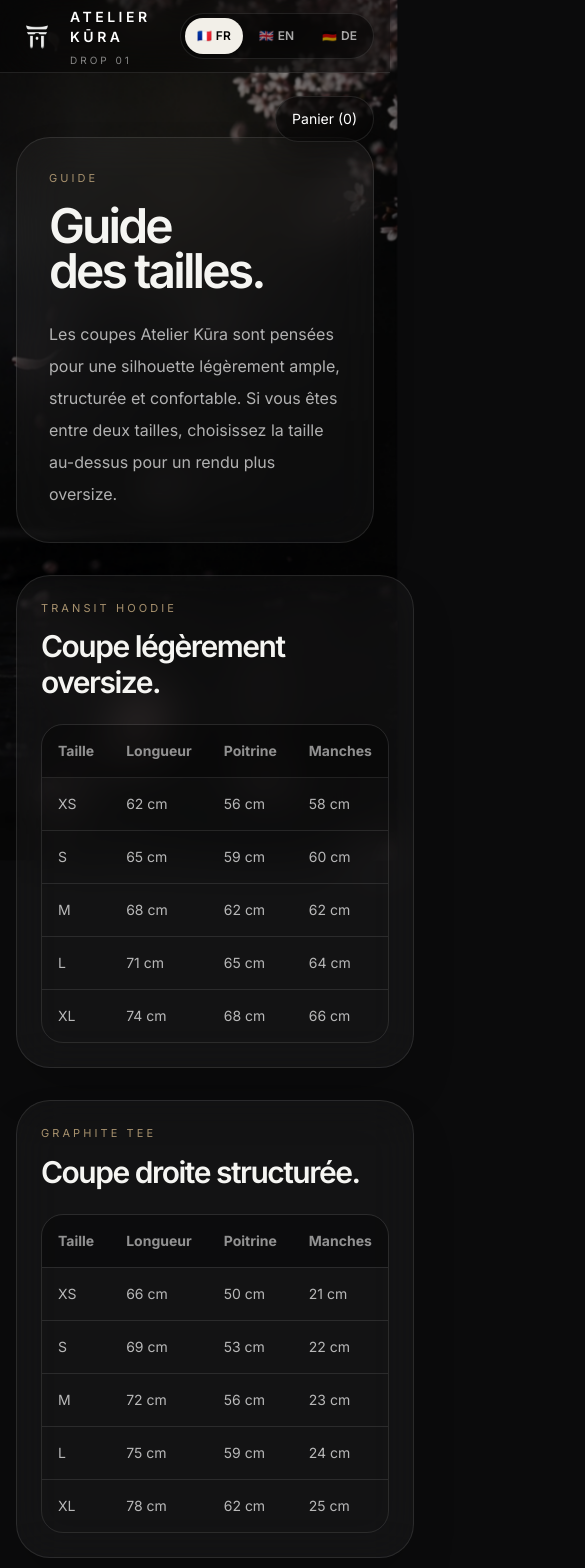
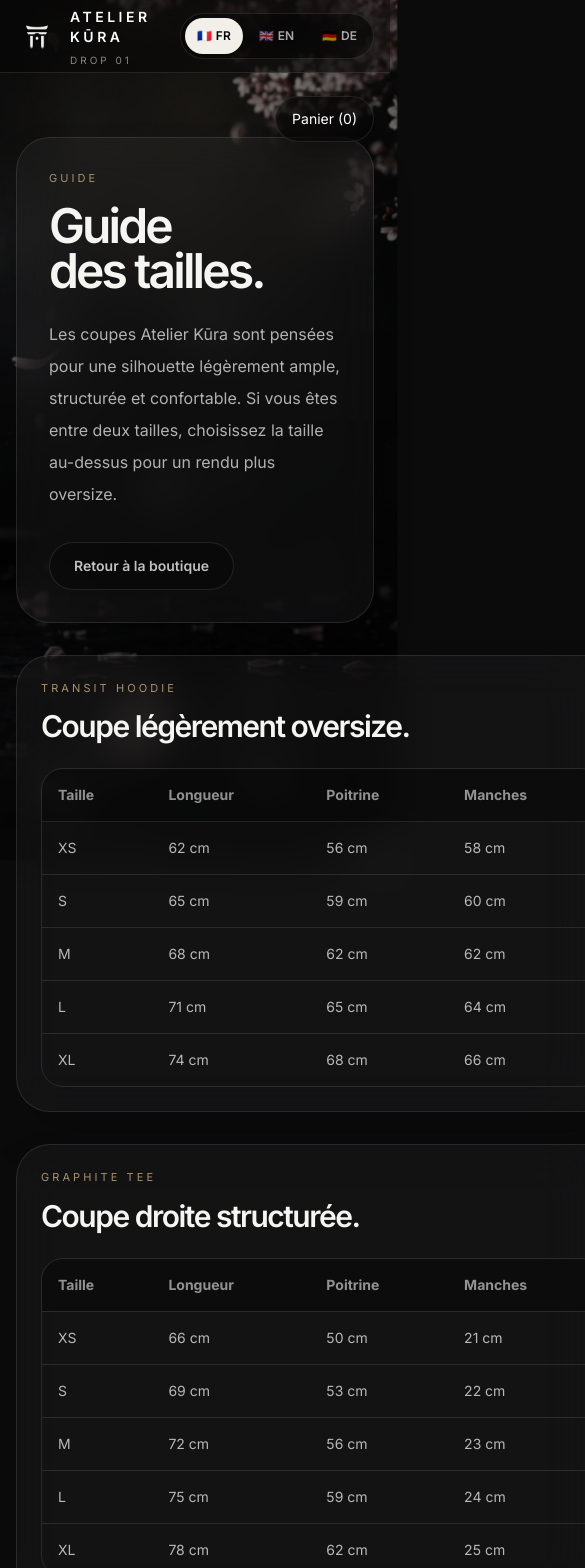
Before and after one commit to alexis54230nancy-boop/atelier-kura, a Next.js app: page /guide-tailles in a window 390 px wide. Shown: the top 1568 px of the page, 585 px wide, since content can reach past the window. Built offline with nearby package versions, Linux system fonts and the light colour scheme.

Commit message:
add premium size guide and product size guide link

```diff
--- a/app/guide-tailles/page.tsx
+++ b/app/guide-tailles/page.tsx
@@ -1,5 +1,9 @@
+"use client";
+
+import Link from "next/link";
 import Navbar from "../../components/Navbar";
 import Footer from "../../components/Footer";
+import { useI18n } from "../../components/LanguageProvider";
 
 const hoodieSizes = [
   ["XS", "62 cm", "56 cm", "58 cm"],
@@ -18,6 +22,86 @@
 ];
 
 export default function GuideTaillesPage() {
+  const { language } = useI18n();
+
+  const copy = {
+    eyebrow: {
+      fr: "Guide",
+      en: "Guide",
+      de: "Guide",
+    },
+    titleLine1: {
+      fr: "Guide",
+      en: "Size",
+      de: "Größen",
+    },
+    titleLine2: {
+      fr: "des tailles.",
+      en: "guide.",
+      de: "guide.",
+    },
+    intro: {
+      fr: "Les coupes Atelier Kūra sont pensées pour une silhouette légèrement ample, structurée et confortable. Si vous êtes entre deux tailles, choisissez la taille au-dessus pour un rendu plus oversize.",
+      en: "Atelier Kūra fits are designed for a slightly relaxed, structured and comfortable silhouette. If you are between two sizes, choose the size above for a more oversized look.",
+      de: "Die Schnitte von Atelier Kūra sind für eine leicht lockere, strukturierte und komfortable Silhouette gedacht. Wenn du zwischen zwei Größen liegst, wähle die größere Größe für einen stärker oversized Look.",
+    },
+    hoodieFit: {
+      fr: "Coupe légèrement oversize.",
+      en: "Slightly oversized fit.",
+      de: "Leicht oversized Schnitt.",
+    },
+    teeFit: {
+      fr: "Coupe droite structurée.",
+      en: "Straight structured fit.",
+      de: "Gerader strukturierter Schnitt.",
+    },
+    headers: {
+      fr: ["Taille", "Longueur", "Poitrine", "Manches"],
+      en: ["Size", "Length", "Chest", "Sleeves"],
+      de: ["Größe", "Länge", "Brust", "Ärmel"],
+    },
+    adviceEyebrow: {
+      fr: "Conseil",
+      en: "Advice",
+      de: "Hinweis",
+    },
+    advice1Title: {
+      fr: "Entre deux tailles",
+      en: "Between two sizes",
+      de: "Zwischen zwei Größen",
+    },
+    advice1Text: {
+      fr: "Prenez la taille au-dessus pour une silhouette plus ample.",
+      en: "Choose the size above for a more relaxed silhouette.",
+      de: "Wähle die größere Größe für eine lockerere Silhouette.",
+    },
+    advice2Title: {
+      fr: "Rendu ajusté",
+      en: "Closer fit",
+      de: "Körpernähere Passform",
+    },
+    advice2Text: {
+      fr: "Prenez votre taille habituelle si vous voulez un tombé plus proche du corps.",
+      en: "Choose your usual size if you want a fit closer to the body.",
+      de: "Wähle deine übliche Größe, wenn du einen körpernäheren Fall möchtest.",
+    },
+    advice3Title: {
+      fr: "Mesures",
+      en: "Measurements",
+      de: "Maße",
+    },
+    advice3Text: {
+      fr: "Les mesures sont indicatives et peuvent légèrement varier selon la production.",
+      en: "Measurements are indicative and may vary slightly depending on production.",
+      de: "Die Maße sind Richtwerte und können je nach Produktion leicht variieren.",
+    },
+    cta: {
+      fr: "Retour à la boutique",
+      en: "Back to shop",
+      de: "Zurück zum Shop",
+    },
+  };
+
   return (
     <main className="min-h-screen text-[#f5f5f2]">
       <Navbar />
@@ -26,47 +110,57 @@
         <div className="mx-auto w-[min(1100px,100%)]">
           <div className="rounded-[34px] border border-white/10 bg-white/[0.035] p-8 shadow-2xl backdrop-blur-xl md:p-12">
             <div className="text-[11px] uppercase tracking-[0.28em] text-[#A8926E]">
-              Guide
+              {copy.eyebrow[language]}
             </div>
 
             <h1 className="mt-4 text-5xl font-semibold leading-[0.95] tracking-[-0.06em] md:text-7xl">
-              Guide
+              {copy.titleLine1[language]}
               <br />
-              des tailles.
+              {copy.titleLine2[language]}
             </h1>
 
             <p className="mt-6 max-w-2xl text-base leading-8 text-white/68">
-              Les coupes Atelier Kūra sont pensées pour une silhouette légèrement
-              ample, structurée et confortable. Si vous êtes entre deux tailles,
-              choisissez la taille au-dessus pour un rendu plus oversize.
+              {copy.intro[language]}
             </p>
+
+            <Link
+              href="/shop"
+              className="mt-8 inline-flex min-h-12 items-center justify-center rounded-full border border-white/10 bg-black/30 px-6 text-sm font-semibold text-white/75 transition duration-300 hover:-translate-y-[1px] hover:border-[#A8926E]/40 hover:text-white"
+            >
+              {copy.cta[language]}
+            </Link>
           </div>
 
           <div className="mt-8 grid gap-8 lg:grid-cols-2">
-            <section className="rounded-[34px] border border-white/10 bg-white/[0.035] p-6 shadow-2xl backdrop-blur-xl md:p-8">
+            <section className="rounded-[34px] border border-white/10 bg-white/[0.035] p-6 shadow-2xl backdrop-blur-xl transition duration-500 hover:border-white/15 hover:bg-white/[0.045] md:p-8">
               <div className="text-[11px] uppercase tracking-[0.28em] text-[#A8926E]">
                 Transit Hoodie
               </div>
 
               <h2 className="mt-3 text-3xl font-semibold tracking-[-0.05em]">
-                Coupe légèrement oversize.
+                {copy.hoodieFit[language]}
               </h2>
 
-              <div className="mt-6 overflow-hidden rounded-[22px] border border-white/10">
-                <table className="w-full text-left text-sm">
+              <div className="mt-6 overflow-x-auto rounded-[22px] border border-white/10">
+                <table className="min-w-[560px] w-full text-left text-sm">
                   <thead className="bg-black/35 text-white/55">
                     <tr>
-                      <th className="p-4">Taille</th>
-                      <th className="p-4">Longueur</th>
-                      <th className="p-4">Poitrine</th>
-                      <th className="p-4">Manches</th>
+                      {copy.headers[language].map((header) => (
+                        <th key={header} className="p-4">
+                          {header}
+                        </th>
+                      ))}
                     </tr>
                   </thead>
+
                   <tbody>
                     {hoodieSizes.map((row) => (
                       <tr key={row[0]} className="border-t border-white/10">
-                        {row.map((cell) => (
-                          <td key={cell} className="p-4 text-white/70">
+                        {row.map((cell, index) => (
+                          <td
+                            key={`${row[0]}-${index}`}
+                            className="p-4 text-white/70"
+                          >
                             {cell}
                           </td>
                         ))}
@@ -77,30 +171,35 @@
               </div>
             </section>
 
-            <section className="rounded-[34px] border border-white/10 bg-white/[0.035] p-6 shadow-2xl backdrop-blur-xl md:p-8">
+            <section className="rounded-[34px] border border-white/10 bg-white/[0.035] p-6 shadow-2xl backdrop-blur-xl transition duration-500 hover:border-white/15 hover:bg-white/[0.045] md:p-8">
               <div className="text-[11px] uppercase tracking-[0.28em] text-[#A8926E]">
                 Graphite Tee
               </div>
 
               <h2 className="mt-3 text-3xl font-semibold tracking-[-0.05em]">
-                Coupe droite structurée.
+                {copy.teeFit[language]}
               </h2>
 
-              <div className="mt-6 overflow-hidden rounded-[22px] border border-white/10">
-                <table className="w-full text-left text-sm">
+              <div className="mt-6 overflow-x-auto rounded-[22px] border border-white/10">
+                <table className="min-w-[560px] w-full text-left text-sm">
                   <thead className="bg-black/35 text-white/55">
                     <tr>
-                      <th className="p-4">Taille</th>
-                      <th className="p-4">Longueur</th>
-                      <th className="p-4">Poitrine</th>
-                      <th className="p-4">Manches</th>
+                      {copy.headers[language].map((header) => (
+                        <th key={header} className="p-4">
+                          {header}
+                        </th>
+                      ))}
                     </tr>
                   </thead>
+
                   <tbody>
                     {teeSizes.map((row) => (
                       <tr key={row[0]} className="border-t border-white/10">
-                        {row.map((cell) => (
-                          <td key={cell} className="p-4 text-white/70">
+                        {row.map((cell, index) => (
+                          <td
+                            key={`${row[0]}-${index}`}
+                            className="p-4 text-white/70"
+                          >
                             {cell}
                           </td>
                         ))}
@@ -114,23 +213,29 @@
 
           <div className="mt-8 rounded-[34px] border border-white/10 bg-white/[0.035] p-8 shadow-2xl backdrop-blur-xl md:p-10">
             <div className="text-[11px] uppercase tracking-[0.28em] text-[#A8926E]">
-              Conseil
+              {copy.adviceEyebrow[language]}
             </div>
 
             <div className="mt-5 grid gap-6 text-sm leading-7 text-white/65 md:grid-cols-3">
               <p>
-                <strong className="block text-white">Entre deux tailles</strong>
-                Prenez la taille au-dessus pour une silhouette plus ample.
+                <strong className="block text-white">
+                  {copy.advice1Title[language]}
+                </strong>
+                {copy.advice1Text[language]}
               </p>
 
               <p>
-                <strong className="block text-white">Rendu ajusté</strong>
-                Prenez votre taille habituelle si vous voulez un tombé plus proche du corps.
+                <strong className="block text-white">
+                  {copy.advice2Title[language]}
+                </strong>
+                {copy.advice2Text[language]}
               </p>
 
               <p>
-                <strong className="block text-white">Mesures</strong>
-                Les mesures sont indicatives et peuvent légèrement varier selon la production.
+                <strong className="block text-white">
+                  {copy.advice3Title[language]}
+                </strong>
+                {copy.advice3Text[language]}
               </p>
             </div>
           </div>
--- a/components/ProductDetail.tsx
+++ b/components/ProductDetail.tsx
@@ -1,5 +1,6 @@
 "use client";
 
+import Link from "next/link";
 import { useState } from "react";
 import Navbar from "./Navbar";
 import Footer from "./Footer";
@@ -55,6 +56,11 @@
       fr: "Choisis ta taille habituelle pour une coupe fidèle à la silhouette prévue.",
       en: "Choose your usual size for a fit close to the intended silhouette.",
       de: "Wähle deine übliche Größe für eine Passform nahe an der vorgesehenen Silhouette.",
+    },
+    sizeGuide: {
+      fr: "Consulter le guide des tailles",
+      en: "View size guide",
+      de: "Größenguide ansehen",
     },
   };
 
@@ -162,9 +168,18 @@
                 </p>
               )}
 
-              <p className="mt-4 text-xs leading-6 text-white/42">
-                {copy.sizeHelp[language]}
-              </p>
+              <div className="mt-4 flex flex-col gap-3 sm:flex-row sm:items-center sm:justify-between">
+                <p className="text-xs leading-6 text-white/42">
+                  {copy.sizeHelp[language]}
+                </p>
+
+                <Link
+                  href="/guide-tailles"
+                  className="text-xs font-semibold uppercase tracking-[0.16em] text-[#A8926E] transition hover:text-[#d9c79c]"
+                >
+                  {copy.sizeGuide[language]}
+                </Link>
+              </div>
             </div>
 
             <button
```
